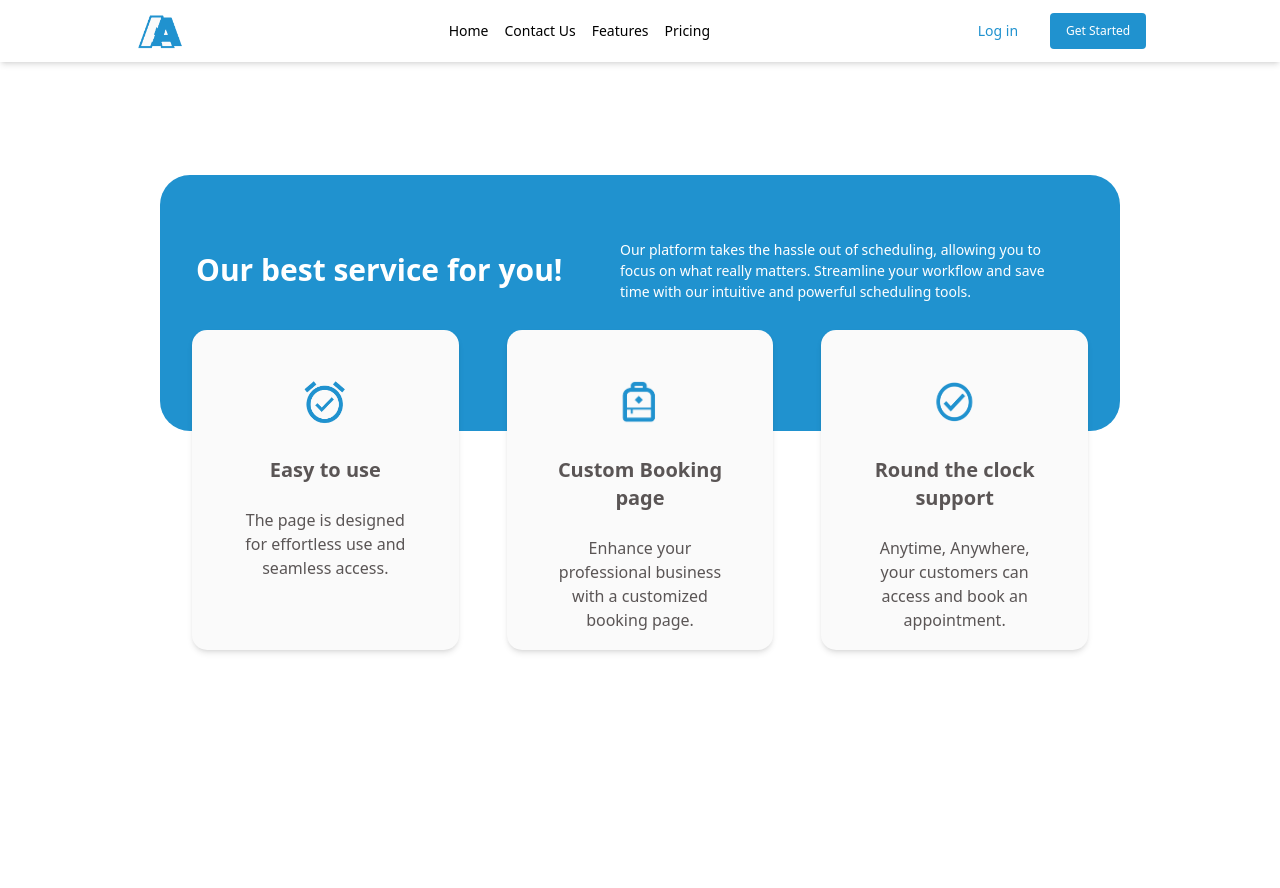
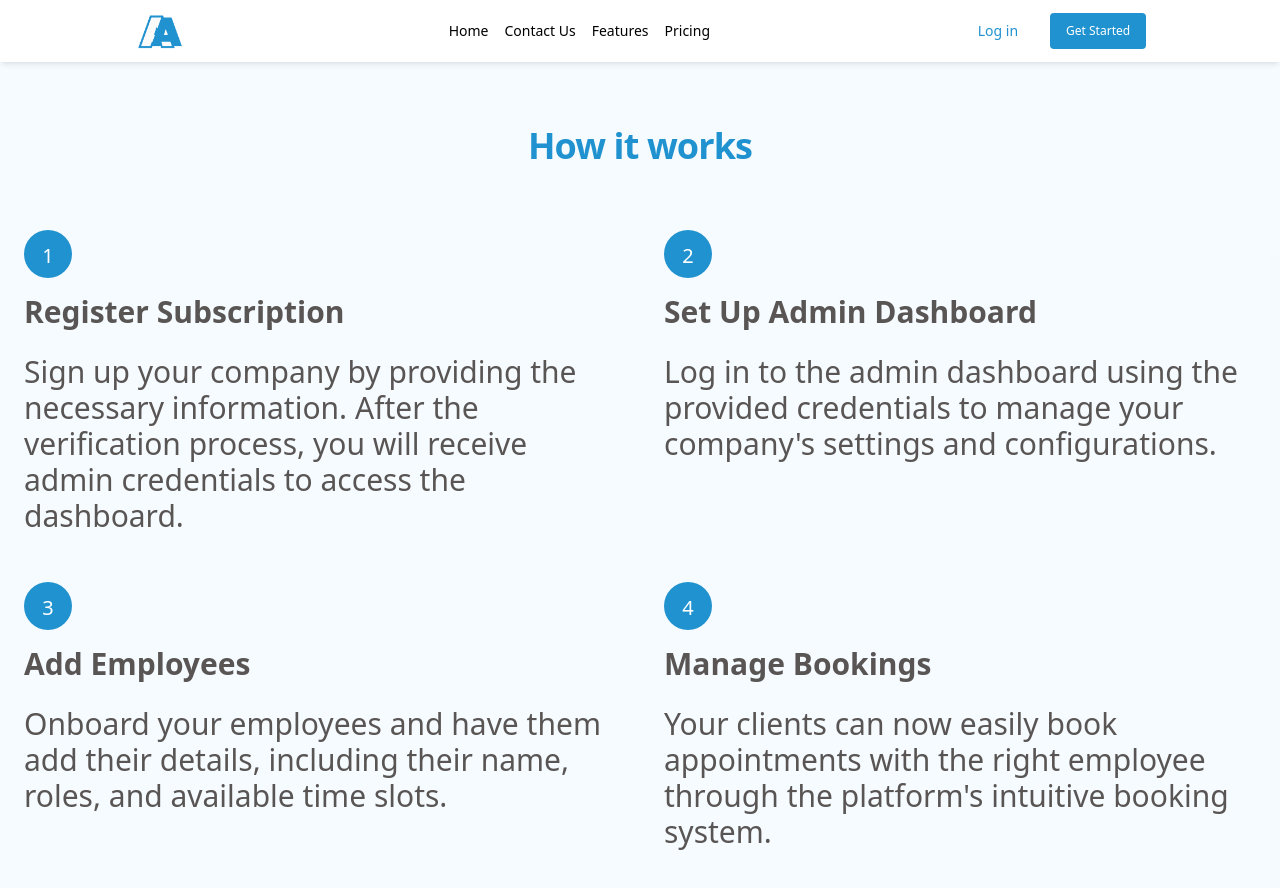
Before and after one commit to itskidus02/BackosSecond, a React (Vite) app: page / in a window 1280 px wide. Shown: the top 888 px of the page. Before the commit the page ends 862 px from the top, so only its background shows below. Built offline with nearby package versions, Linux system fonts and the light colour scheme.

Commit message:
only circle left for how

```diff
--- a/src/App.jsx
+++ b/src/App.jsx
@@ -5,8 +5,7 @@ import Service from './components/Service'
  import Header from './components/Header'
 //  import Hero from './components/Hero'
 // import ThirdSec from './components/ThirdSec'
-// import How from './components/How'
-//  import Accordion from './components/Accordion'
+import How from './components/How'
 // import Bottom from './components/Bottom'
 // import { AccordionDemo } from './components/Demo/AccordionDemo'
 
@@ -17,16 +16,16 @@ function App() {
   return (
     <>
      <Header/>
-    {/* } <Hero/>
-    <ThirdSec/>
+    {/* <Hero/>    */}
+    {/* <ThirdSec/> */}
     <How/>
 
-   <AccordionDemo/>
+   {/* <AccordionDemo/> */}
 
 
-    <Bottom/>
-     */}
-    <Service/>
+    {/* <Service/>   */}
+    {/* <Bottom/>  */}
+
     </>
   )
 }
--- a/src/components/How.jsx
+++ b/src/components/How.jsx
@@ -2,7 +2,7 @@ import React from 'react';
 
 const How = () => {
   return (
-    <section className="bg-[#DDF0FA]">
+    <section className="bg-[#DDF0FA4F]">
       <div className="py-8 px-4 mx-auto max-w-screen-xl sm:py-16 lg:px-6">
         <div className="max-w-screen-md mb-8 mx-auto lg:mb-16 text-center">
           <h2 className="mb-4 text-4xl tracking-tight mx-auto font-extrabold text-[#2092CF]">
@@ -23,38 +23,34 @@ const How = () => {
           </div>
           <div>
             <div className="flex justify-center items-center mb-4 w-10 h-10 rounded-full bg-[#2092CF] lg:h-12 lg:w-12">
-              <svg className="w-5 h-5 text-primary-600 lg:w-6 lg:h-6" fill="currentColor" viewBox="0 0 20 20" xmlns="http://www.w3.org/2000/svg">
-                <path d="M10.394 2.08a1 1 0 00-.788 0l-7 3a1 1 0 000 1.84L5.25 8.051a.999.999 0 01.356-.257l4-1.714a1 1 0 11.788 1.838L7.667 9.088l1.94.831a1 1 0 00.787 0l7-3a1 1 0 000-1.838l-7-3zM3.31 9.397L5 10.12v4.102a8.969 8.969 0 00-1.05-.174 1 1 0 01-.89-.89 11.115 11.115 0 01.25-3.762zM9.3 16.573A9.026 9.026 0 007 14.935v-3.957l1.818.78a3 3 0 002.364 0l5.508-2.361a11.026 11.026 0 01.25 3.762 1 1 0 01-.89.89 8.968 8.968 0 00-5.35 2.524 1 1 0 01-1.4 0zM6 18a1 1 0 001-1v-2.065a8.935 8.935 0 00-2-.712V17a1 1 0 001 1z"></path>
-              </svg>
+            <p className="w-5 h-5 lg:w-6 lg:h-6 text-white text-xl flex justify-center">
+                2
+              </p>
             </div>
-            <h3 className="mb-2 text-xl font-bold text-black">Set Up Admin Dashboard</h3>
-            <p className="text-gray-900">
+            <h3 className="mb-6 text-3xl lg:text-3xl font-bold text-[#5A5555] ">Set Up Admin Dashboard</h3>
+            <p className="text-[#5A5555] text-2xl font-light lg:text-3xl ">
               Log in to the admin dashboard using the provided credentials to manage your company's settings and configurations.
             </p>
           </div>
           <div>
             <div className="flex justify-center items-center mb-4 w-10 h-10 rounded-full bg-[#2092CF] lg:h-12 lg:w-12">
-              <svg className="w-5 h-5 text-primary-600 lg:w-6 lg:h-6" fill="currentColor" viewBox="0 0 20 20" xmlns="http://www.w3.org/2000/svg">
-                <path fillRule="evenodd" d="M6 6V5a3 3 0 013-3h2a3 3 0 013 3v1h2a2 2 0 012 2v3.57A22.952 22.952 0 0110 13a22.95 22.95 0 01-8-1.43V8a2 2 0 012-2h2zm2-1a1 1 0 011-1h2a1 1 0 011 1v1H8V5zm1 5a1 1 0 011-1h.01a1 1 0 110 2H10a1 1 0 01-1-1z" clipRule="evenodd"></path>
-                <path d="M2 13.692V16a2 2 0 002 2h12a2 2 0 002-2v-2.308A24.974 24.974 0 0110 15c-2.796 0-5.487-.46-8-1.308z"></path>
-              </svg>
+            <p className="w-5 h-5 lg:w-6 lg:h-6 text-white text-xl flex justify-center">
+                3
+              </p>
             </div>
-            <h3 className="mb-2 text-xl font-bold text-black">Business Automation</h3>
-            <p className="text-gray-900">
-              Auto-assign tasks, send Slack messages, and much more. Now power up with hundreds of new templates to help you get started.
-            </p>
+            <h3 className="mb-6 text-3xl lg:text-3xl font-bold text-[#5A5555] ">Add Employees</h3>
+            <p className="text-[#5A5555] text-2xl font-light lg:text-3xl ">
+            Onboard your employees and have them add their details, including their name, roles, and available time slots.            </p>
           </div>
           <div>
             <div className="flex justify-center items-center mb-4 w-10 h-10 rounded-full bg-[#2092CF] lg:h-12 lg:w-12">
-              <svg className="w-5 h-5 text-primary-600 lg:w-6 lg:h-6" fill="currentColor" viewBox="0 0 20 20" xmlns="http://www.w3.org/2000/svg">
-                <path d="M8.433 7.418c.155-.103.346-.196.567-.267v1.698a2.305 2.305 0 01-.567-.267C8.07 8.34 8 8.114 8 8c0-.114.07-.34.433-.582zM11 12.849v-1.698c.22.071.412.164.567.267.364.243.433.468.433.582 0 .114-.07.34-.433.582a2.305 2.305 0 01-.567.267z"></path>
-                <path fillRule="evenodd" d="M10 18a8 8 0 100-16 8 8 0 000 16zm1-13a1 1 0 10-2 0v.092a4.535 4.535 0 00-1.676.662C6.602 6.234 6 7.009 6 8c0 .99.602 1.765 1.324 2.246.48.32 1.054.545 1.676.662v1.941c-.391-.127-.68-.317-.843-.504a1 1 0 10-1.51 1.31c.562.649 1.413 1.076 2.353 1.253V15a1 1 0 102 0v-.092a4.535 4.535 0 001.676-.662C13.398 13.766 14 12.991 14 12c0-.99-.602-1.765-1.324-2.246A4.535 4.535 0 0011 9.092V7.151c.391.127.68.317.843.504a1 1 0 101.511-1.31c-.563-.649-1.413-1.076-2.354-1.253V5z" clipRule="evenodd"></path>
-              </svg>
+            <p className="w-5 h-5 lg:w-6 lg:h-6 text-white text-xl flex justify-center">
+                4
+              </p>
             </div>
-            <h3 className="mb-2 text-xl font-bold text-black">Finance</h3>
-            <p className="text-gray-900">
-              Audit-proof software built for critical financial operations like month-end close and quarterly budgeting.
-            </p>
+            <h3 className="mb-6 text-3xl lg:text-3xl font-bold text-[#5A5555] ">Manage Bookings</h3>
+            <p className="text-[#5A5555] text-2xl font-light lg:text-3xl ">
+            Your clients can now easily book appointments with the right employee through the platform's intuitive booking system.            </p>
           </div>
         </div>
       </div>
```
